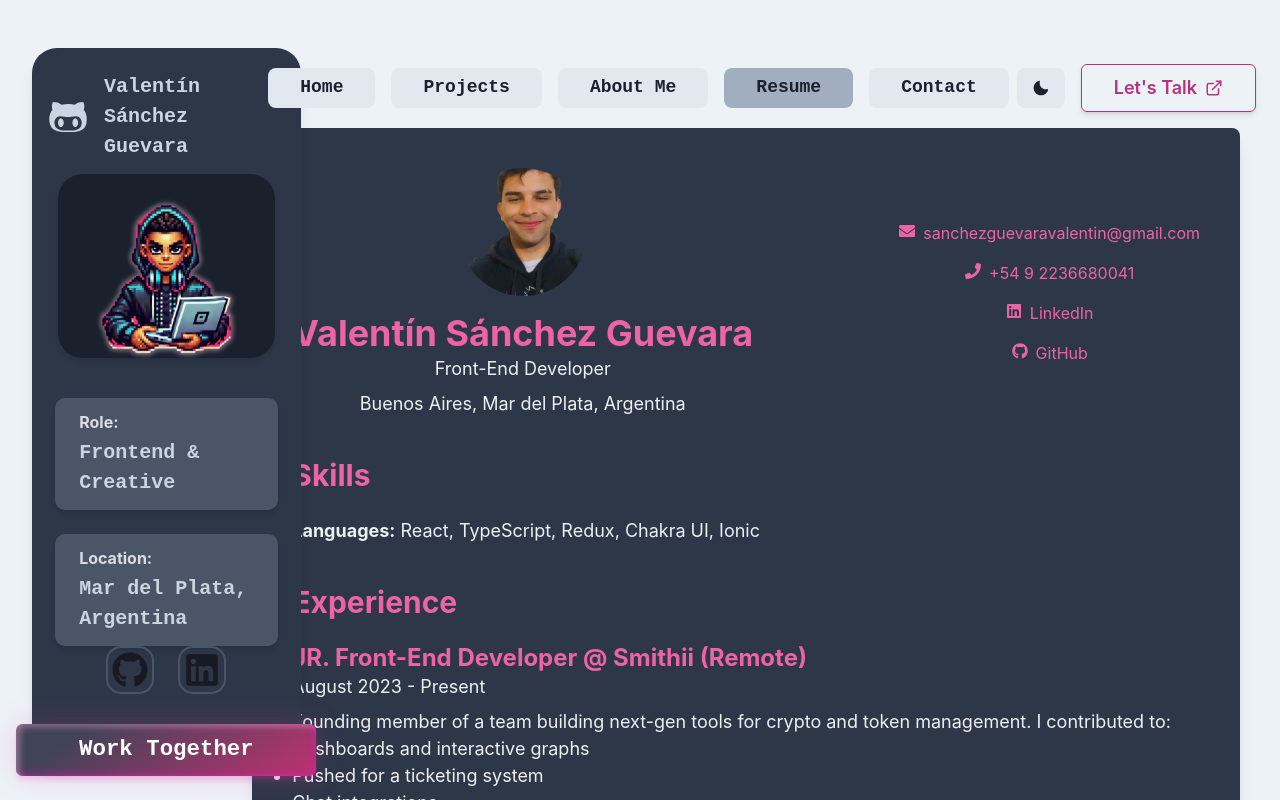
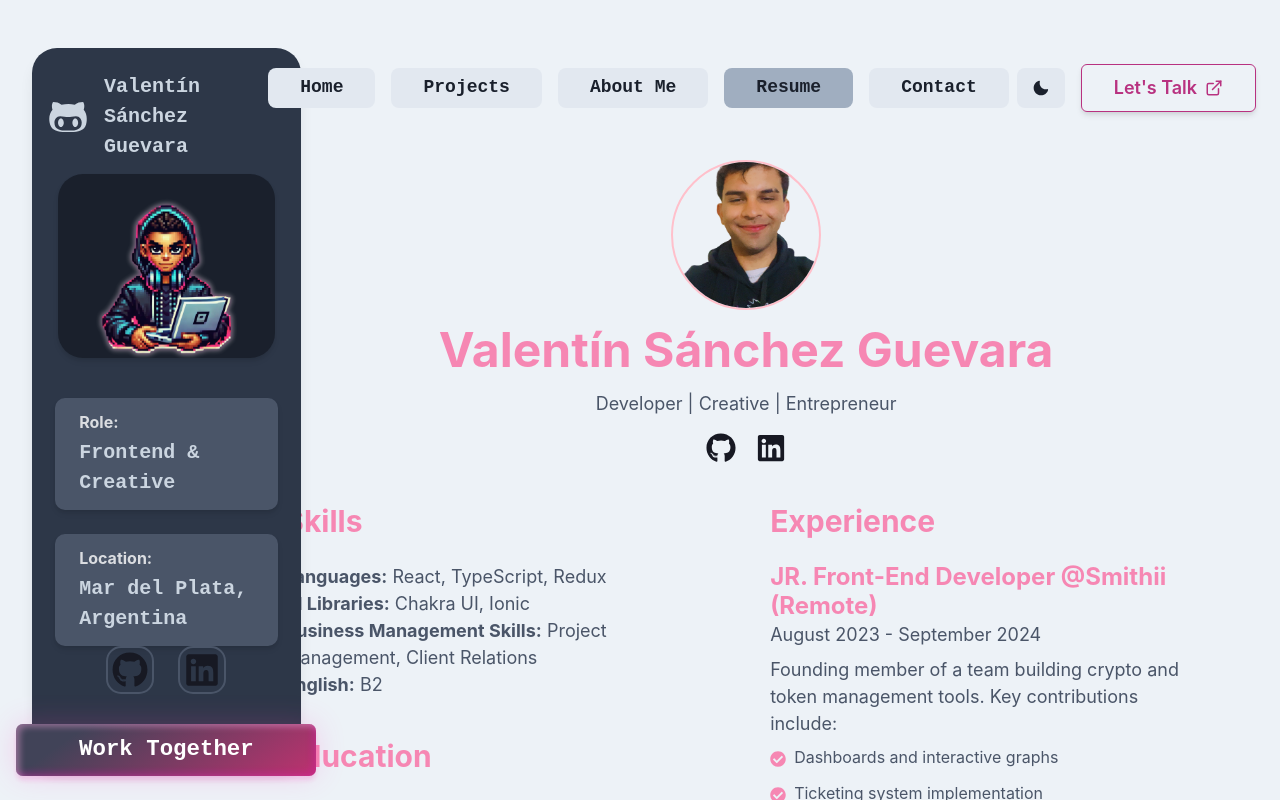
Before and after one commit to valentinsg/my-portfolio, a React (Create React App) app: page / in a window 1280 px wide. Both pictures are taken after a click on the button "Resume". Shown: the top 800 px of the page. Built offline with nearby package versions, Linux system fonts and the light colour scheme.

Commit message:
mejora de resume

```diff
--- a/src/components/Resume.tsx
+++ b/src/components/Resume.tsx
@@ -1,71 +1,137 @@
 import React from 'react';
-import { Box, Flex, Text, Heading, Avatar, Stack, Icon, Link } from '@chakra-ui/react';
-import { FaLinkedin, FaGithub, FaEnvelope, FaPhone } from 'react-icons/fa';
+import { Box, Heading, Text, List, ListItem, ListIcon, Link, Button, Image, Grid } from '@chakra-ui/react';
+import { FaCheckCircle, FaGithub, FaLinkedin } from 'react-icons/fa';
 import Valentin from '../img/valentin.png';
 
 const Resume = () => {
-  const accentColor = 'pink.400';
-  const textColor = 'whiteAlpha.900';
-  const bgColor = 'gray.700';
+  // Colores y temas
+  const accentColor = 'pink.300';
+  const textColor = 'gray.600';
 
   return (
-    <Box bg={bgColor} p={10} rounded="lg" boxShadow="lg" w="100%" maxW="1200px" mx="auto">
-      <Flex direction={['column', 'row']} align="center" justify="space-between">
-        {/* Foto y nombre */}
-        <Box textAlign="center" mb={[8, 0]}>
-          <Avatar size="2xl" src={Valentin} name="Valentín Sánchez Guevara" mb={4} />
-          <Heading color={accentColor} as="h1" fontSize="4xl">
-            Valentín Sánchez Guevara
+    <Box p={8}>
+      {/* Encabezado */}
+      <Box textAlign="center" mb={10}>
+        <Box
+          border="2px solid pink"
+          borderRadius="full"
+          overflow="hidden"
+          width="150px"
+          height="150px"
+          mx="auto"
+          mb={4}
+        >
+          <Image src={Valentin} boxSize="150px" objectFit="cover" />
+        </Box>
+        <Heading as="h1" size="2xl" mb={4} color={accentColor}>
+          Valentín Sánchez Guevara
+        </Heading>
+        <Text fontSize="lg" color={textColor} mb={4}>
+          Developer | Creative | Entrepreneur
+        </Text>
+        <Box display="flex" justifyContent="center" mt={4}>
+          <Link href="https://github.com/tu-usuario" isExternal>
+            <FaGithub size="30px" style={{ marginRight: '20px' }} />
+          </Link>
+          <Link href="https://linkedin.com/in/tu-usuario" isExternal>
+            <FaLinkedin size="30px" />
+          </Link>
+        </Box>
+      </Box>
+
+      <Grid templateColumns="repeat(2, 1fr)" gap={12}>
+        {/* Sección de Skills */}
+        <Box mb={10}>
+          <Heading color={accentColor} as="h2" fontSize="3xl" mb={6}>
+        Skills
           </Heading>
-          <Text fontSize="lg" color={textColor}>Front-End Developer</Text>
-          <Text fontSize="lg" color={textColor} mt={2}>
-            Buenos Aires, Mar del Plata, Argentina
+          <Text fontSize="lg" color={textColor}>
+        <strong>Languages:</strong> React, TypeScript, Redux
+          </Text>
+          <Text fontSize="lg" color={textColor}>
+        <strong>UI Libraries:</strong> Chakra UI, Ionic
+          </Text>
+          <Text fontSize="lg" color={textColor}>
+        <strong>Business Management Skills:</strong> Project Management, Client Relations
+          </Text>
+          <Text fontSize="lg" color={textColor}>
+        <strong>English:</strong> B2
+          </Text>
+
+          {/* Sección de Educación */}
+          <Box mt={10}>
+        <Heading color={accentColor} as="h2" fontSize="3xl" mb={6}>
+          Education
+        </Heading>
+        <Text fontSize="lg" color={textColor}>
+          <strong>Bachelor's Degree in Computer Science</strong>
+        </Text>
+          <Text fontSize="lg" color={textColor}>
+            University of Technology, 2018 - 2022
           </Text>
         </Box>
+        </Box>
 
-        {/* Contacto */}
-        <Stack spacing={4} textAlign="center" mb={[8, 0]}>
-          <Link href="mailto:sanchezguevaravalentin@gmail.com" color={accentColor}>
-            <Icon as={FaEnvelope} mr={2} />
-            sanchezguevaravalentin@gmail.com
-          </Link>
-          <Link href="tel:+5492236680041" color={accentColor}>
-            <Icon as={FaPhone} mr={2} />
-            +54 9 2236680041
-          </Link>
-          <Link href="https://www.linkedin.com/in/valent%C3%ADn-s-761910200/" isExternal color={accentColor}>
-            <Icon as={FaLinkedin} mr={2} />
-            LinkedIn
-          </Link>
-          <Link href="https://github.com/valentinsg" isExternal color={accentColor}>
-            <Icon as={FaGithub} mr={2} />
-            GitHub
-          </Link>
-        </Stack>
-      </Flex>
+        {/* Sección de Experiencia */}
+        <Box mb={10}>
+          <Heading color={accentColor} as="h2" fontSize="3xl" mb={6}>
+        Experience
+          </Heading>
+          <Box mb={8}>
+        <Heading fontSize="2xl" color={accentColor}>
+          JR. Front-End Developer @Smithii (Remote)
+        </Heading>
+        <Text fontSize="lg" color={textColor}>August 2023 - September 2024</Text>
+        <Text fontSize="lg" color={textColor} mt={2}>
+          Founding member of a team building crypto and token management tools. Key contributions include:
+        </Text>
+        <List spacing={3} mt={2} color={textColor}>
+          <ListItem>
+            <ListIcon as={FaCheckCircle} color={accentColor} />
+            Dashboards and interactive graphs
+          </ListItem>
+          <ListItem>
+            <ListIcon as={FaCheckCircle} color={accentColor} />
+            Ticketing system implementation
+          </ListItem>
+          <ListItem>
+            <ListIcon as={FaCheckCircle} color={accentColor} />
+            Chat integrations for support
+          </ListItem>
+        </List>
+          </Box>
 
-      {/* Skills y experiencia */}
-      <Box mt={10}>
-        <Heading color={accentColor} as="h2" fontSize="3xl" mb={6}>Skills</Heading>
-        <Text fontSize="lg" color={textColor}>
-          <strong>Languages:</strong> React, TypeScript, Redux, Chakra UI, Ionic
+          <Box mb={8}>
+        <Heading fontSize="2xl" color={accentColor}>
+          Freelance Developer (Remote)
+        </Heading>
+        <Text fontSize="lg" color={textColor}>June 2022 - Present</Text>
+        <Text fontSize="lg" color={textColor} mt={2}>
+          Delivered custom web solutions and consulting services for various small businesses. Key results include:
         </Text>
+        <List spacing={3} mt={2} color={textColor}>
+          <ListItem>
+            <ListIcon as={FaCheckCircle} color={accentColor} />
+            Development of business websites and online stores using modern frameworks.
+          </ListItem>
+          <ListItem>
+            <ListIcon as={FaCheckCircle} color={accentColor} />
+            Client-specific CMS integrations.
+          </ListItem>
+          <ListItem>
+            <ListIcon as={FaCheckCircle} color={accentColor} />
+            Maintenance and support for web and mobile apps.
+          </ListItem>
+        </List>
+          </Box>
+        </Box>
+      </Grid>
 
-        <Heading color={accentColor} as="h2" fontSize="3xl" mt={10} mb={6}>Experience</Heading>
-        <Box mb={8}>
-          <Heading fontSize="2xl" color={accentColor}>
-            JR. Front-End Developer @ Smithii (Remote)
-          </Heading>
-          <Text fontSize="lg" color={textColor}>August 2023 - Present</Text>
-          <Text fontSize="lg" color={textColor} mt={2}>
-            Founding member of a team building next-gen tools for crypto and token management. I contributed to:
-            <ul>
-              <li>Dashboards and interactive graphs</li>
-              <li>Pushed for a ticketing system</li>
-              <li>Chat integrations</li>
-            </ul>
-          </Text>
-        </Box>
+      {/* Botón de descarga */}
+      <Box textAlign="center" mt={8}>
+        <Button colorScheme={accentColor} size="lg">
+          Download Resume (PDF)
+        </Button>
       </Box>
     </Box>
   );
```
